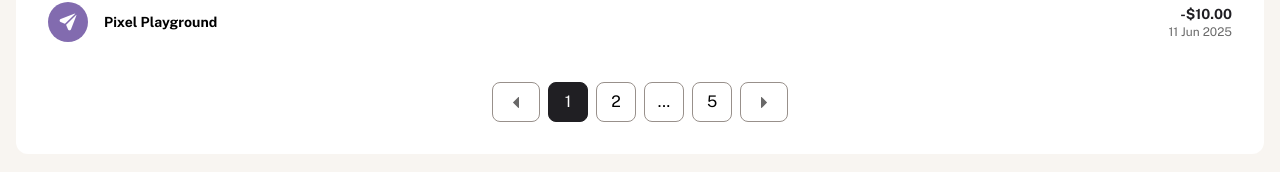
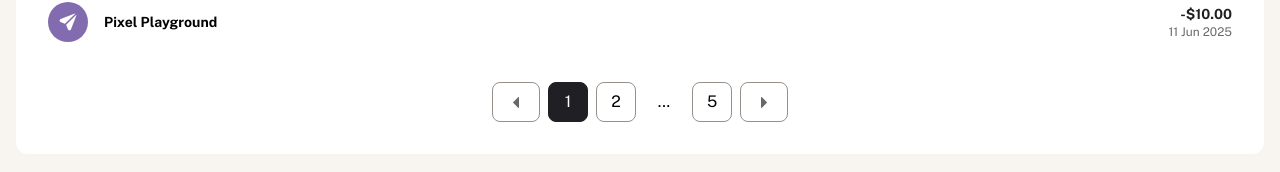
Before and after one commit to alexisborron/personal-finance-app, a React (Vite) app: page /transactions in a window 1280 px wide. Shown: the part 847-1019 px from the top of the page. Built offline with nearby package versions, Linux system fonts and the light colour scheme.

Commit message:
make page range and margin pages displayed dynamic for to match figma design

```diff
--- a/src/pages/Transactions/PaginatedTransactionList.jsx
+++ b/src/pages/Transactions/PaginatedTransactionList.jsx
@@ -39,6 +39,17 @@ export default function PaginatedTransactionList({
     });
   }, [startIndex]);
 
+  // Range set to match Frontend Mentor Figma design
+  const dynamicPageRangeDisplayed =
+    currentPage === pageCount - 3 || currentPage === pageCount - 1
+      ? 2
+      : pageCount > 5
+        ? 2
+        : 1;
+
+  const dynamicMarginPagesDisplayed =
+    currentPage === pageCount - 3 || pageCount > 5 ? 0 : 1;
+
   return (
     <>
       <TransactionList
@@ -50,14 +61,14 @@ export default function PaginatedTransactionList({
         breakLabel="..."
         nextLabel={<PaginationButton icon={CaretRightIcon} />}
         onPageChange={handlePageClick}
-        pageRangeDisplayed={1}
-        marginPagesDisplayed={1}
+        pageRangeDisplayed={dynamicPageRangeDisplayed}
+        marginPagesDisplayed={dynamicMarginPagesDisplayed}
         pageCount={pageCount}
         previousLabel={<PaginationButton icon={CaretLeftIcon} />}
         containerClassName="flex justify-center items-center gap-2 mt-300"
         pageLinkClassName="pagination-button border-beige-500"
         activeLinkClassName="bg-grey-900 border-grey-900 border text-white"
-        breakClassName="pagination-button pointer-events-none border-beige-500"
+        breakClassName="pointer-events-none flex h-[40px] w-[40px] items-center justify-center"
         renderOnZeroPageCount={null}
         forcePage={currentPage}
       />
```
